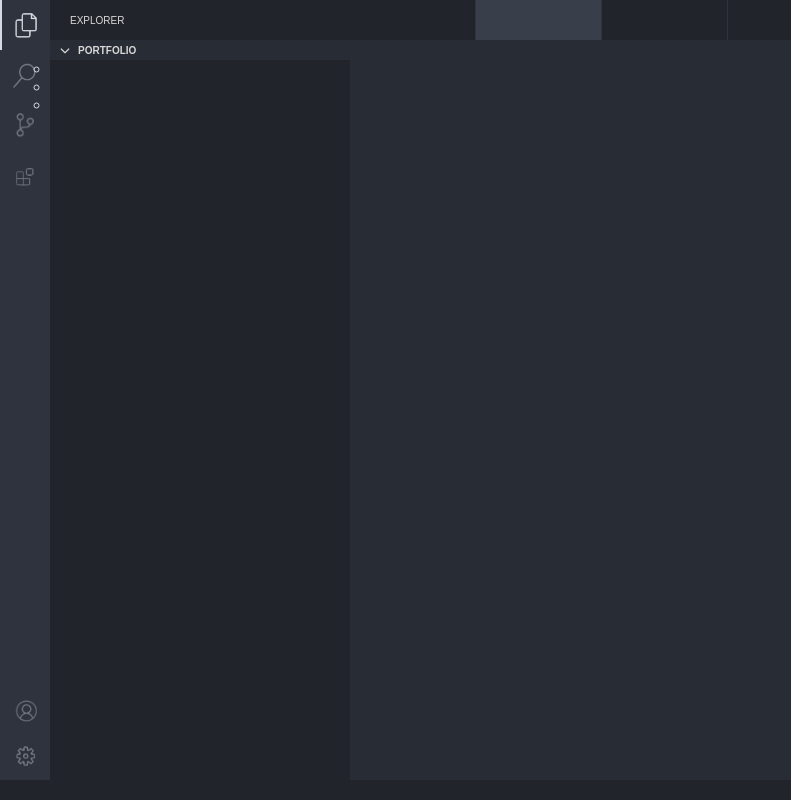
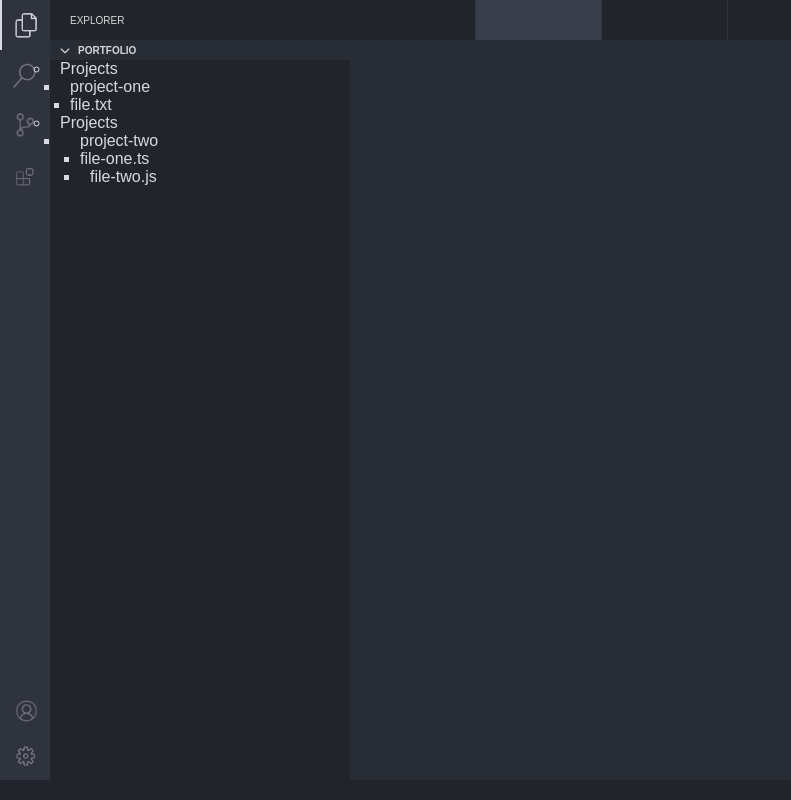
Before and after one commit to AnthonyThomasson/portfolio, a React (Create React App) app in the folder frontend/: page / in a window 1280 px wide. Shown: the whole page, without its empty margins (0-791 px from the left). Built offline with nearby package versions, Linux system fonts and the light colour scheme; data requests are answered from the project's data file.

Commit message:
- buit out nested file tree

```diff
--- a/frontend/mock-server/db.json
+++ b/frontend/mock-server/db.json
@@ -3,17 +3,17 @@
     {
       "id": 1,
       "icon": "default",
-      "folderName": "Projects",
+      "name": "Projects",
       "children": [
         {
           "id": 2,
           "icon": "default",
-          "folderName": "project-one",
+          "name": "project-one",
           "children": [
             {
               "id": 3,
               "icon": "default",
-              "fileName": "file.txt"
+              "name": "file.txt"
             }
           ]
         }
@@ -22,22 +22,22 @@
     {
       "id": 4,
       "icon": "default",
-      "folderName": "Projects",
+      "name": "Projects",
       "children": [
         {
           "id": 5,
           "icon": "default",
-          "folderName": "project-two",
+          "name": "project-two",
           "children": [
             {
               "id": 6,
               "icon": "default",
-              "fileName": "file-one.ts"
+              "name": "file-one.ts"
             },
             {
               "id": 7,
               "icon": "default",
-              "fileName": "file-two.js"
+              "name": "file-two.js"
             }
           ]
         }
--- a/frontend/src/components/side-bar/FileExplorer.tsx
+++ b/frontend/src/components/side-bar/FileExplorer.tsx
@@ -6,7 +6,7 @@ import FileTree from "./FileTree";
 
 function FileExplorer() {
   const [isOpen, setIsOpen] = useState(true);
-  const [fileStructure, setFileStructure] = useState({});
+  const [fileStructure, setFileStructure] = useState([]);
 
   useEffect(() => {
     async function fetchData() {
--- a/frontend/src/components/side-bar/FileTree.tsx
+++ b/frontend/src/components/side-bar/FileTree.tsx
@@ -1,13 +1,16 @@
-import File from "./File";
-import Folder from "./Folder";
+import { File, Folder, IFile, IFolder } from "./SystemNode";
 
-function FileTree(props:{structure:any}) {
+
+
+function FileTree(props:{structure:IFolder[]|IFile[]}) {
+
+  const rootNodeItems = props.structure.map((node: IFolder|IFile) => (
+    <li key={node.id}>{'children' in node ? <Folder node={node} /> : <File node={node} />}</li>
+  ));
 
   return (
     <ul>
-      <li><Folder /></li>
-      <li><Folder /></li>
-      <li><File /></li>
+      {rootNodeItems}
     </ul>
   )
 }
--- a/frontend/src/components/side-bar/Folder.tsx
+++ /dev/null
@@ -1,10 +0,0 @@
-
-function Folder() {
-  return (
-    <div className="folder">
-      <span className='folder-icon'></span><span className='folder-name'></span>
-    </div>
-  );
-}
-
-export default Folder;
--- /dev/null
+++ b/frontend/src/components/side-bar/SystemNode.tsx
@@ -0,0 +1,48 @@
+
+interface ISystemNode {
+  id: number;
+  icon: string;
+  name: string;
+}
+export interface IFolder extends ISystemNode {
+  children: IFolder[]|IFile[];
+}
+export interface IFile extends ISystemNode {}
+
+
+export function Folder(props: { node: IFolder, depth?: number, open?: boolean }) {
+
+  let depth = props.depth || 0;
+  let open = props.depth || false;
+
+  const nodeItems = props.node.children.map((node: IFolder|IFile) => (
+    <li key={node.id}>{'children' in node
+      ? <Folder node={node} depth={depth++} />
+      : <File node={node} depth={depth++} />}</li>
+  ));
+
+  return (
+    <div className="folder" style={{
+      paddingLeft: `${depth * 10}px`
+    }}>
+      <span className="folder-icon"></span>
+      <span className="folder-name">{props.node.name}</span>
+      <ul>{nodeItems}</ul>
+    </div>
+  );
+}
+
+export function File(props: { node: IFile, depth?: number, open?: boolean }) {
+
+  let depth = props.depth || 0;
+  let open = props.depth || false;
+
+  return (
+    <div className="file" style={{
+      paddingLeft: `${depth * 10}px`
+    }}>
+      <span className="file-icon"></span>
+      <span className="file-name">{props.node.name}</span>
+    </div>
+  );
+}
```
